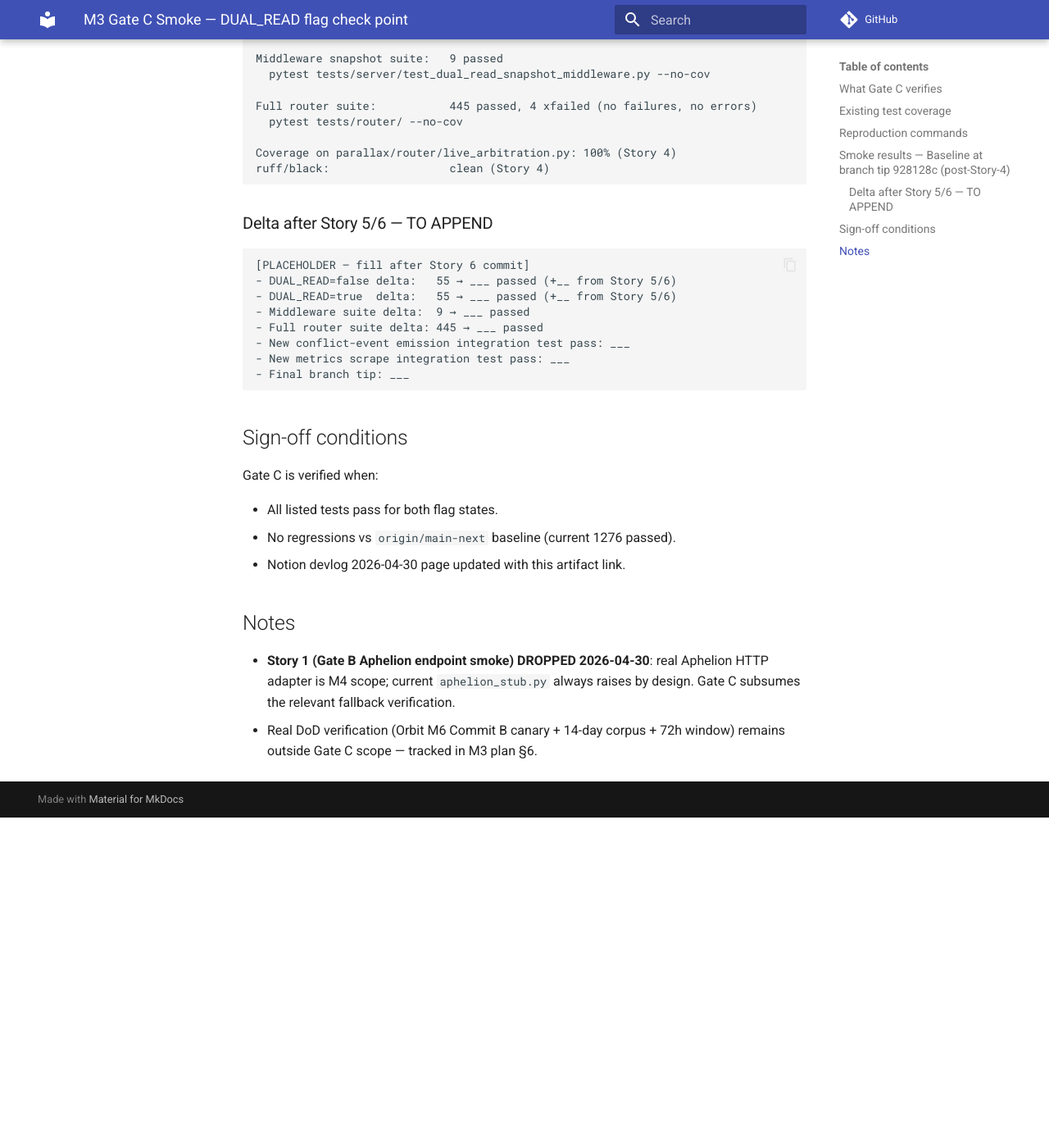
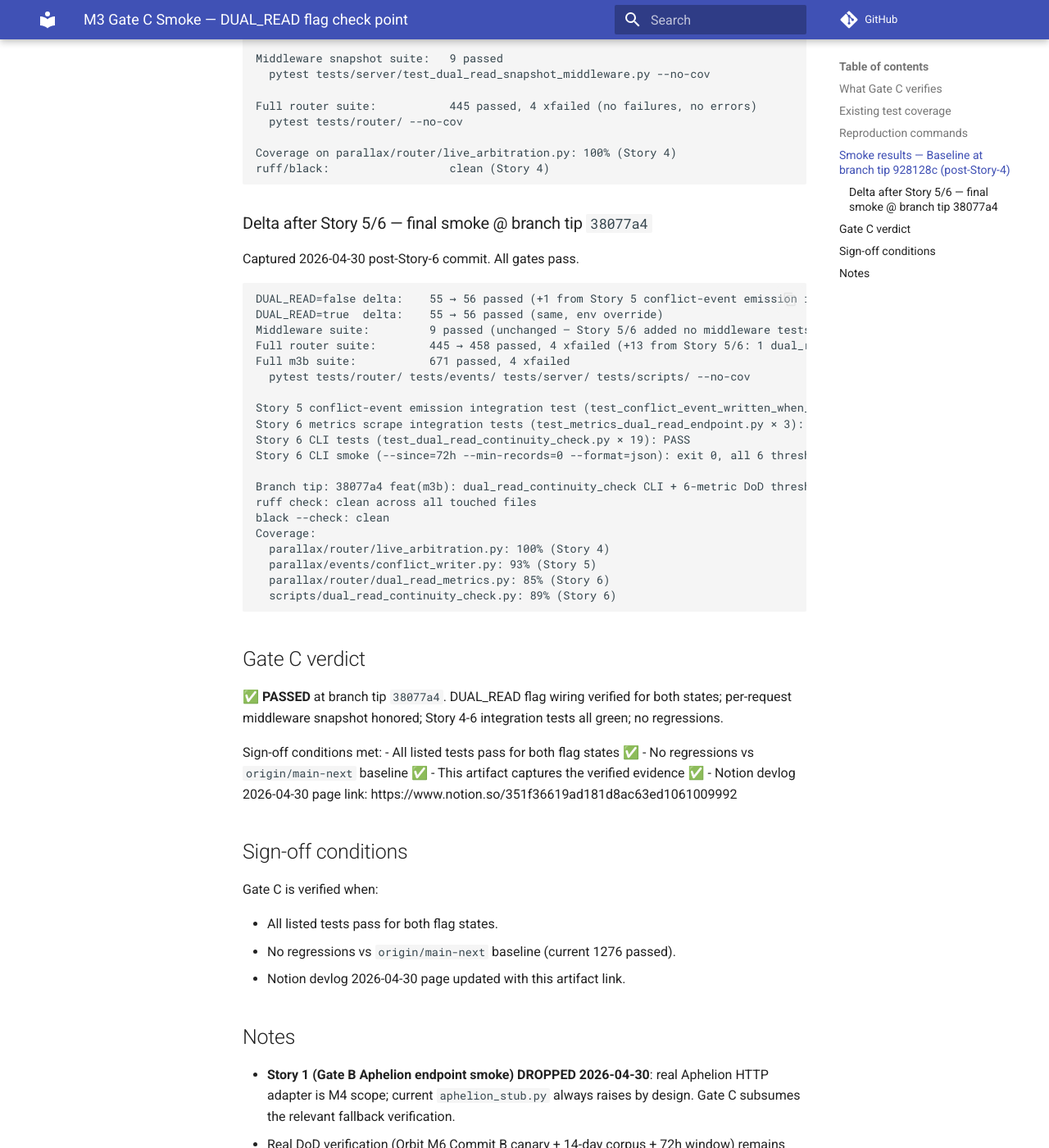
Before and after one commit to Chris97924/parallax-kernel, an MkDocs documentation site: the page built from docs/lane-c/m3-gate-c-smoke-2026-04-30.md, in a window 1280 px wide and 1400 px high, scrolled down 2008 px. Shown: the whole window at 82% size. Built offline with MkDocs 1.6.1 and Material for MkDocs 9.7.7, drawn with Linux system fonts in a browser that asks for light colours; comment, search, counter and statistics services are not loaded; before the commit the page ends 3005 px from its top, so only the background shows below that.

Commit message:
docs(m3b): Gate C smoke verdict PASSED @ 38077a4 (post-Story-6 delta)
- DUAL_READ=true/false: 55 → 56 passed (+1 conflict-event integration)
- Full router: 445 → 458 passed, 4 xfailed (+13 from Story 5+6)
- Full m3b suite (router+events+server+scripts): 671 passed, 4 xfailed
- Middleware snapshot: 9 passed (unchanged)
- Coverage: live_arbitration 100% / conflict_writer 93% / dual_read_metrics 85% / continuity_check 89%
- ruff/black clean across all touched files
- CLI smoke: exit 0 with all 6 thresholds passing on empty log

Gate C signed-off as PASSED. Stories 4-6 fully verified pre-team-review.

````diff
--- a/docs/lane-c/m3-gate-c-smoke-2026-04-30.md
+++ b/docs/lane-c/m3-gate-c-smoke-2026-04-30.md
@@ -79,18 +79,42 @@ Coverage on parallax/router/live_arbitration.py: 100% (Story 4)
 ruff/black:                  clean (Story 4)
 ```
 
-### Delta after Story 5/6 — TO APPEND
+### Delta after Story 5/6 — final smoke @ branch tip `38077a4`
+
+Captured 2026-04-30 post-Story-6 commit. All gates pass.
 
 ```text
-[PLACEHOLDER — fill after Story 6 commit]
-- DUAL_READ=false delta:   55 → ___ passed (+__ from Story 5/6)
-- DUAL_READ=true  delta:   55 → ___ passed (+__ from Story 5/6)
-- Middleware suite delta:  9 → ___ passed
-- Full router suite delta: 445 → ___ passed
-- New conflict-event emission integration test pass: ___
-- New metrics scrape integration test pass: ___
-- Final branch tip: ___
+DUAL_READ=false delta:    55 → 56 passed (+1 from Story 5 conflict-event emission integration test)
+DUAL_READ=true  delta:    55 → 56 passed (same, env override)
+Middleware suite:         9 passed (unchanged — Story 5/6 added no middleware tests)
+Full router suite:        445 → 458 passed, 4 xfailed (+13 from Story 5/6: 1 dual_read integration + 12 dual_read_metrics)
+Full m3b suite:           671 passed, 4 xfailed
+  pytest tests/router/ tests/events/ tests/server/ tests/scripts/ --no-cov
+
+Story 5 conflict-event emission integration test (test_conflict_event_written_when_requires_manual_review): PASS
+Story 6 metrics scrape integration tests (test_metrics_dual_read_endpoint.py × 3): PASS
+Story 6 CLI tests (test_dual_read_continuity_check.py × 19): PASS
+Story 6 CLI smoke (--since=72h --min-records=0 --format=json): exit 0, all 6 thresholds pass on empty log
+
+Branch tip: 38077a4 feat(m3b): dual_read_continuity_check CLI + 6-metric DoD threshold check
+ruff check: clean across all touched files
+black --check: clean
+Coverage:
+  parallax/router/live_arbitration.py: 100% (Story 4)
+  parallax/events/conflict_writer.py: 93% (Story 5)
+  parallax/router/dual_read_metrics.py: 85% (Story 6)
+  scripts/dual_read_continuity_check.py: 89% (Story 6)
 ```
+
+## Gate C verdict
+
+✅ **PASSED** at branch tip `38077a4`. DUAL_READ flag wiring verified for both states; per-request middleware snapshot honored; Story 4-6 integration tests all green; no regressions.
+
+Sign-off conditions met:
+- All listed tests pass for both flag states ✅
+- No regressions vs `origin/main-next` baseline ✅
+- This artifact captures the verified evidence ✅
+- Notion devlog 2026-04-30 page link: https://www.notion.so/351f36619ad181d8ac63ed1061009992
 
 ## Sign-off conditions
 
````
